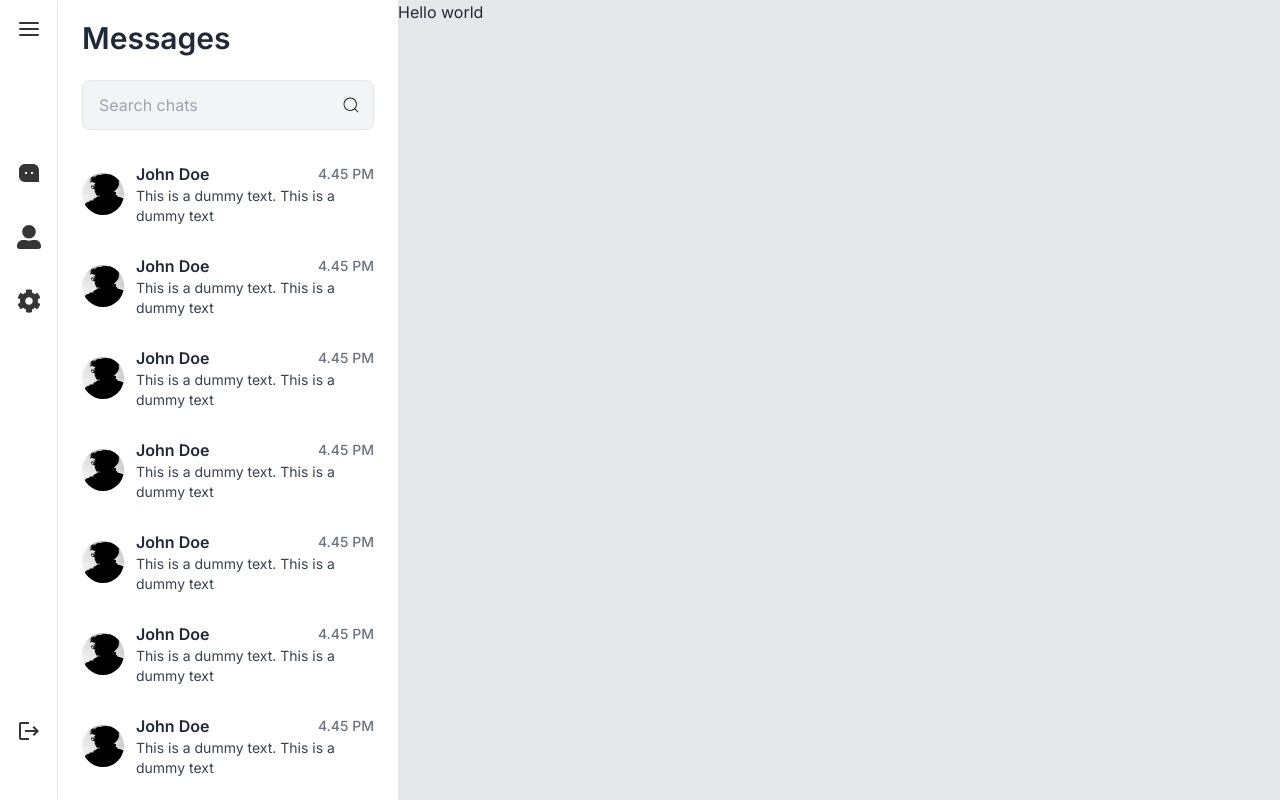
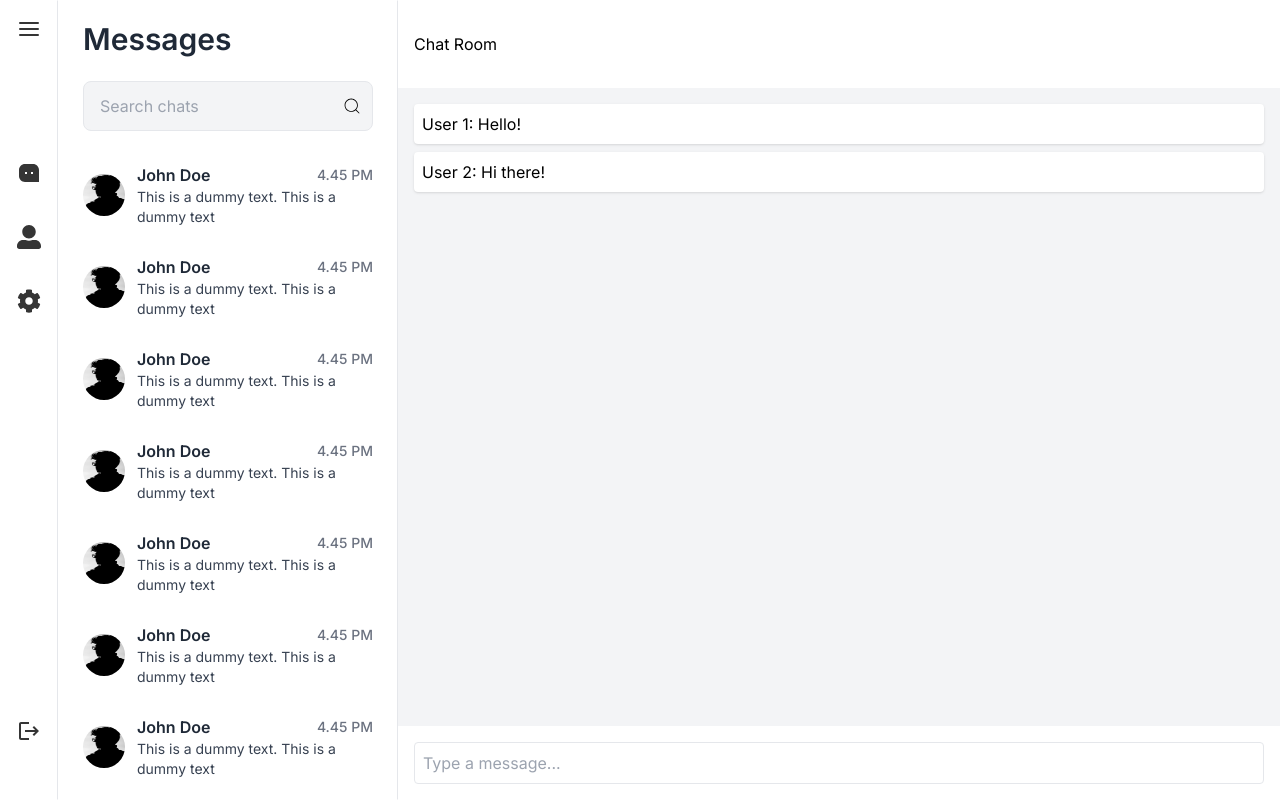
Before and after one commit to edwinochieng/chatterbox, a Next.js app: page /chats/1 in a window 1280 px wide. Built offline with nearby package versions, Linux system fonts and the light colour scheme.

Commit message:
add chatroom

```diff
--- a/src/app/(dashboard)/chats/[id]/page.tsx
+++ b/src/app/(dashboard)/chats/[id]/page.tsx
@@ -1,17 +1,18 @@
 import ChatList from "@/components/ChatList";
+import ChatRoom from "@/components/ChatRoom";
 import React from "react";
 
 export default function ChatDetailsPage() {
   return (
     <div>
       <div className="flex flex-row ">
-        <div className="hidden lg:w-full lg:block lg:max-w-[280px] xl:max-w-[340px]">
+        <div className="hidden lg:w-full lg:block lg:max-w-[280px] xl:max-w-[340px] border border-y-transparent border-l-transparent lg:border-r-gray-200">
           <ChatList />
         </div>
 
         {/**Chat room */}
-        <div className="w-full bg-gray-200 h-screen">
-          <h1 className=" text-gray-800">Hello world</h1>
+        <div className="w-full bg-gray-200 h-screen ">
+          <ChatRoom />
         </div>
       </div>
     </div>
--- /dev/null
+++ b/src/components/ChatRoom.tsx
@@ -0,0 +1,39 @@
+import React from "react";
+
+export default function ChatRoom() {
+  return (
+    <div>
+      <div className="flex flex-col h-screen  ">
+        {/* Navbar */}
+        <div className="py-4 bg-primary">
+          <nav className="text-black p-4">Chat Room</nav>
+        </div>
+
+        {/* Chat Messages */}
+        <div className="flex-1 overflow-y-auto p-4 bg-gray-100">
+          {/* Example Chat Messages */}
+          <div className="mb-2">
+            <div className="bg-white p-2 rounded shadow">
+              <p>User 1: Hello!</p>
+            </div>
+          </div>
+          <div className="mb-2">
+            <div className="bg-white p-2 rounded shadow">
+              <p>User 2: Hi there!</p>
+            </div>
+          </div>
+          {/* Add more chat messages here */}
+        </div>
+
+        {/* Text Input */}
+        <div className="bg-white p-4">
+          <input
+            type="text"
+            placeholder="Type a message..."
+            className="w-full p-2 border rounded"
+          />
+        </div>
+      </div>
+    </div>
+  );
+}
```
